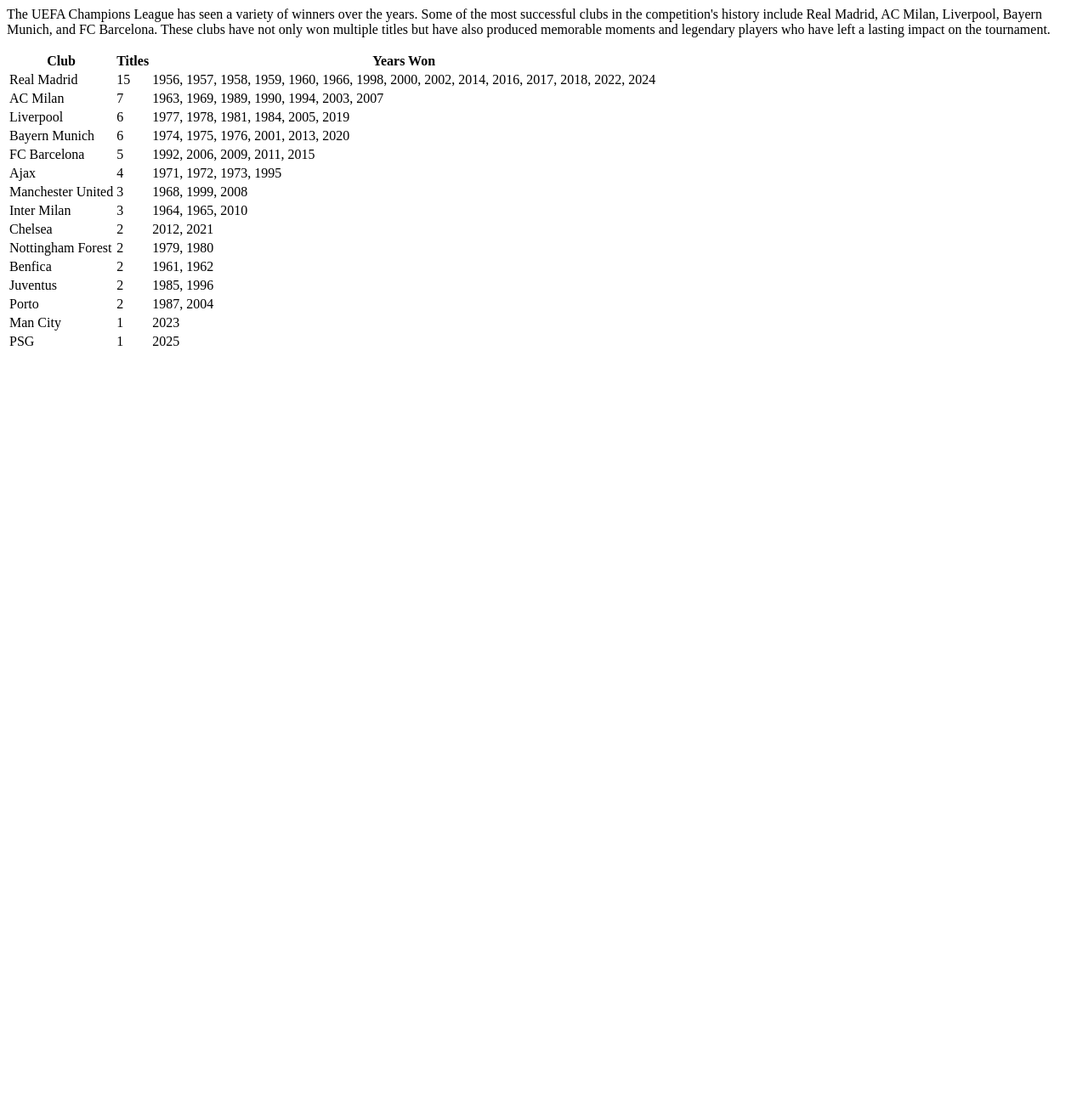
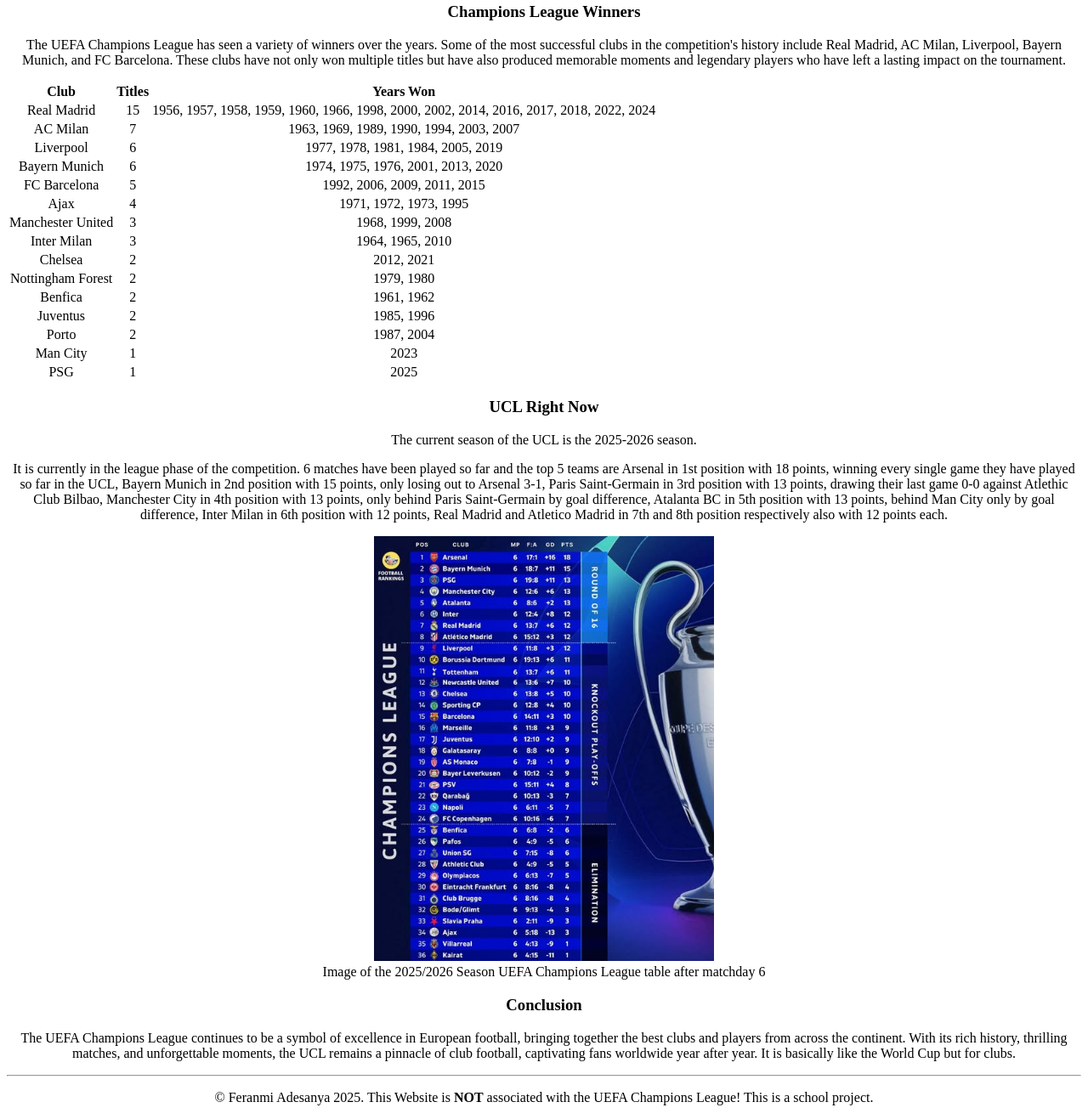
Before and after one commit to Salami1474/web-project-1-feranmi-2, a plain HTML site: page index.html in a window 1280 px wide. Shown: the part 978-2295 px from the top of the page at 85% size. Before the commit the page ends 1400 px from the top, so only its background shows below. Drawn offline with Linux system fonts and the light colour scheme.

Commit message:
added images, semantic tags and pictures to index.html, added more content on history.html on january 7th 2026 at 9:42 pm

```diff
--- a/index.html
+++ b/index.html
@@ -3,7 +3,8 @@
 Course: Web Development 10
 Teacher: Mr. Hardman
 School: Pembina Trails Collegiate (PTC)
-Date Last Modified: 2026-01-07 -->
+Date Last Modified: 2026-01-07
+-->
 <!DOCTYPE html>
 <html lang="en">
   <head>
@@ -11,7 +12,7 @@
     <meta name="viewport" content="width=device-width, initial-scale=1.0" />
     <title>UEFA Champions League</title>
   </head>
-  <body>
+  <body style="text-align: center">
     <header>
       <nav>
         <ul>
@@ -37,11 +38,16 @@
           holds the record for the most UCL titles, with 15 victories as of
           2026.
         </p>
+        <figure>
           <img
             src="images/download.webp"
             alt="The UEFA Champions League logo with the UEFA Champions League trophy above it"
             length="400"
             width="400" />
+          <figcaption>
+            Image of the UEFA Champions League Logo and Trophy
+          </figcaption>
+        </figure>
       </section>
       <section>
         <p>
@@ -53,11 +59,16 @@
           rounds. The first knockout round is the Round of 16 teams, followed by
           the quarterfinals, then the semifinals, and finally the final.
         </p>
+        <figure>
           <img
             src="images/oa9a51dpwpnd491lcdxk.avif"
             alt="UEFA Champions League Knockout rounds begins"
             length="400"
             width="400" />
+          <figcaption>
+            Image of the UEFA Champions League Knockout Rounds
+          </figcaption>
+        </figure>
       </section>
       <section>
         <h3>Champions League Winners</h3>
@@ -156,6 +167,53 @@
           </tr>
         </table>
       </section>
+      <section>
+        <h3>UCL Right Now</h3>
+        <p>The current season of the UCL is the 2025-2026 season.</p>
+        <p>
+          It is currently in the league phase of the competition. 6 matches have
+          been played so far and the top 5 teams are Arsenal in 1st position
+          with 18 points, winning every single game they have played so far in
+          the UCL, Bayern Munich in 2nd position with 15 points, only losing out
+          to Arsenal 3-1, Paris Saint-Germain in 3rd position with 13 points,
+          drawing their last game 0-0 against Atlethic Club Bilbao, Manchester
+          City in 4th position with 13 points, only behind Paris Saint-Germain
+          by goal difference, Atalanta BC in 5th position with 13 points, behind
+          Man City only by goal difference, Inter Milan in 6th position with 12
+          points, Real Madrid and Atletico Madrid in 7th and 8th position
+          respectively also with 12 points each.
+        </p>
+        <figure>
+          <img
+            src="images/597078922_1586369283497994_3859221925707549033_n.jpg"
+            alt="2025/2026 Season UEFA Champions League table after matchday 6"
+            length="700"
+            width="400" />
+          <figcaption>
+            Image of the 2025/2026 Season UEFA Champions League table after
+            matchday 6
+          </figcaption>
+        </figure>
+      </section>
+      <section>
+        <h3>Conclusion</h3>
+        <p>
+          The UEFA Champions League continues to be a symbol of excellence in
+          European football, bringing together the best clubs and players from
+          across the continent. With its rich history, thrilling matches, and
+          unforgettable moments, the UCL remains a pinnacle of club football,
+          captivating fans worldwide year after year. It is basically like the
+          World Cup but for clubs.
+        </p>
+      </section>
     </main>
+    <footer>
+      <hr />
+      <p>
+        &#169; Feranmi Adesanya 2025. This Website is
+        <strong>NOT</strong> associated with the UEFA Champions League! This is
+        a school project.
+      </p>
+    </footer>
   </body>
 </html>
```
Also changed, not shown: history.html (+25 -2 lines), images/597078922_1586369283497994_3859221925707549033_n.jpg (added), images/UCL 2526 table.jpg (added). Lines whose indentation alone changed are shown as unchanged.
